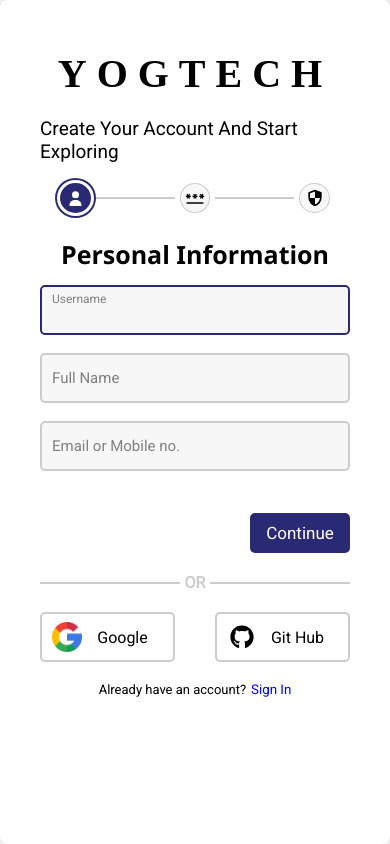
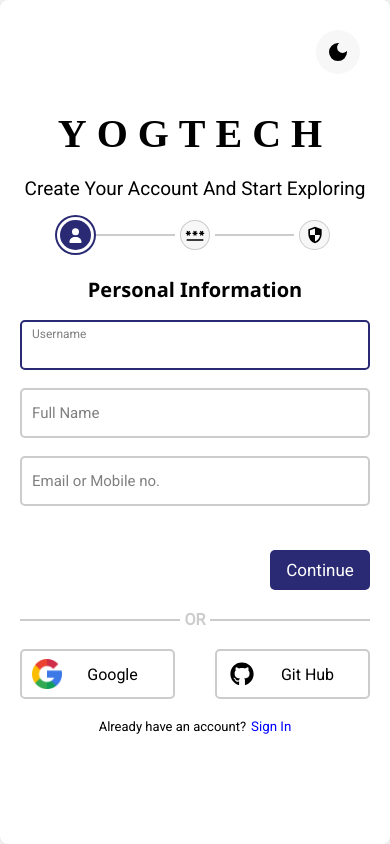
Before and after one commit to yogeshshimpi/Yogtech, a React (Vite) app in the folder frontend/: page /sign_up in a window 390 px wide. Built offline with nearby package versions, Linux system fonts and the light colour scheme; no server answers; a web font is replaced by a local one.

Commit message:
adding responsive in webstie

```diff
--- a/frontend/package.json
+++ b/frontend/package.json
@@ -5,7 +5,7 @@
   "type": "module",
   "scripts": {
     "dev": "vite",
-    "devMobile": "vite --host  10.79.30.72",
+    "devMobile": "vite --host  10.164.32.72",
     "build": "vite build",
     "lint": "eslint .",
     "preview": "vite preview"
--- a/frontend/src/Sign_in/Index.jsx
+++ b/frontend/src/Sign_in/Index.jsx
@@ -88,11 +88,12 @@ const Index = () => {
             <div className={styles.app_name}>{APP_NAME}</div>
             <form className={styles.input_sec}>
               <div
-                className={`${styles.input_field} ${
+                className={styles.input_field}
+              >
+               <div  className={`${styles.inputBox} ${
                   usernameFocus ? "secondary_border_color" : ""
-                }`}
-              >
-                <label htmlFor="username">
+                }`}>
+                 <label htmlFor="username">
                   <span className={usernameF ? styles.label2 : styles.label1}>
                     Phone number, username or email id
                   </span>
@@ -111,14 +112,16 @@ const Index = () => {
                     }}
                   />
                 </label>
+               </div>
               </div>
 
               <div
-                className={`${styles.input_field} ${
+                className={styles.input_field}
+              >
+               <div   className={`${styles.inputBox} ${
                   passwordFocus ? "secondary_border_color" : ""
-                }`}
-              >
-                <label htmlFor="password">
+                }`}>
+                 <label htmlFor="password">
                   <span className={passwordF ? styles.label2 : styles.label1}>
                     Password
                   </span>
@@ -135,8 +138,8 @@ const Index = () => {
                       setPasswordFocus(false);
                     }}
                   />
-                </label>
-                <button
+                  </label>
+                   <button
                   type="button"
                   className={styles.passwordV}
                   onClick={handlePasswordVisibility}
@@ -147,6 +150,8 @@ const Index = () => {
                     <Visibility_off size="20" className={styles.icon} />
                   )}
                 </button>
+               </div>
+
               </div>
 
               <button type="button" className={styles.submit}>
--- a/frontend/src/Sign_in/style.module.css
+++ b/frontend/src/Sign_in/style.module.css
@@ -5,9 +5,9 @@
   display: flex;
   flex-direction: column;
   align-items: center;
-  justify-content: center;
+  /* justify-content: center; */
   gap: 50px;
-  padding: 50px;
+  /* padding: 50px; */
 }
 
 .webTheme {
@@ -90,17 +90,22 @@
 }
 
 .log_in_sec {
+  height: 100vh;
   display: flex;
   flex-direction: column;
   width: 440px;
   gap: 30px;
+    padding: 50px 40px;
+    box-shadow: var(--box-shadow);
   border-radius: 8px;
+  justify-content: center;
 }
 
 .sign_in {
   display: flex;
   flex-direction: column;
   gap: 30px;
+
 }
 
 .app_name {
@@ -118,19 +123,16 @@
   gap: 10px;
 }
 
+
 .input_field {
+  width: 100%;
   display: flex;
-  background-color: var(--primary-color2);
-  padding: 5px;
-  border-radius: 8px;
-  height: 50px;
-  border: 1px solid var(--border-color);
-  transition-duration: 0.2s;
+  flex-direction: column;
+  gap: 8px;
 }
 
-.secondary_border_color {
-  border-color: var(--secondary-color);
-}
+
+
 
 .label1 {
   font-size: 15px;
@@ -142,26 +144,37 @@
   font-size: 12px;
 }
 
-.input_field:focus-within {
-  border: 1px solid var(--border-color);
-  box-shadow: 0 0 0 3px rgba(75, 71, 161, 0.2)
+.input_field .inputBox:focus-within {
+  border: 2px solid var(--border-color);
+  /* box-shadow: 0 0 0 3px rgba(64, 64, 64, 0.2) */
 }
 
-.input_field label {
+.input_field .inputBox {
   display: flex;
-  flex-direction: column;
-  justify-content: center;
-  gap: 3px;
-  padding: 5px;
-  width: 100%;
+  /* background-color: var(--primary-color2); */
+  padding: 5px 10px;
+  border-radius: 5px;
+  height: 50px;
+  border: 2px solid var(--border-color);
+  transition-duration: 0.2s;
 }
 
-.input_field label span {
+.input_field .inputBox label{
+  display: flex;
+  width: 100%;
+  flex-direction: column;
+}
+.secondary_border_color {
+  border-color: var(--secondary-color);
+}
+
+
+.input_field .inputBox span {
   transition-duration: 0.3s;
   color: #808080;
 }
 
-.input_field label input {
+.input_field .inputBox input {
   background-color: transparent;
   border: none;
   outline: none;
@@ -174,21 +187,21 @@
   align-items: center;
   justify-content: center;
   border: none;
+  background-color: transparent;
   border-radius: 50%;
   transition-duration: 0.2s;
+  border: 2px solid transparent;
 }
 
 .passwordV:hover {
-  background-color: var(--icon-svg-color);
-}
-
-.passwordV:hover .icon {
-  fill: var(--primary-color1);
+  border-color: var(--border-color);
 }
 
 .icon {
   transition-duration: 0.2s;
-  fill: var(--icon-svg-color);
+  height: 18px;
+  width: 18px;
+  fill: var(--primary-color3);
 }
 
 .submit {
@@ -228,13 +241,12 @@
 
 .authLogin button {
   padding: 10px;
-  height: 45px;
+  height: 50px;
   width: 200px;
   display: flex;
   justify-content: space-between;
   align-items: center;
-  background-color: var(--primary-color2);
-  border-radius: 8px;
+  border-radius: 5px;
   border: 2px solid var(--border-color);
   font-size: 15px;
 }
--- a/frontend/src/Sign_up/index.jsx
+++ b/frontend/src/Sign_up/index.jsx
@@ -10,8 +10,12 @@ import Visibility_off from "../component/svg/visibility_off";
 import { loginWithGitHub, loginWithGoogle } from "../auth";
 import GithubIcon from "../component/svg/GithubIcon";
 import google from "../assets/google.png";
+import { useNavigate } from "react-router-dom";
+import Dark_theme from "../component/svg/dark_theme";
+import Light_theme from "../component/svg/white_theme";
 
 const Index = () => {
+  const navigate = new useNavigate()
   const [inputF, setInputF] = useState({
     username: false,
     fullName: false,
@@ -50,12 +54,25 @@ const Index = () => {
 
   const [otpWay, setOtpWay] = useState("");
 
+  const themebtn = useRef();
+  const lightTheme = useRef(null);
+  const darkTheme = useRef(null);
+  const [theme, setTheme] = useState(false);
+
   useEffect(() => {
     if (inputField.current["username"]) {
       inputField.current["username"].focus();
     }
   }, []);
-
+const handleTheme = () => {
+    setTheme(!theme);
+    themebtn.current.disabled = true;
+    const themeName = theme ? "white" : "dark";
+    document.documentElement.setAttribute("data-theme", themeName);
+    setTimeout(() => {
+      themebtn.current.disabled = false;
+    }, 400);
+  };
   const handleCheckInputFill = (e) => {
     updateInputF(e.target.id, e.target.value !== "");
   };
@@ -299,7 +316,7 @@ const Index = () => {
           handleErrorDisplay(2, "The password is not match.");
         } else {
           inputError.current[2].style.height = "0px";
-          inputError.current[3].textContent = "";
+          inputError.current[2].textContent = "";
         }
       }
 
@@ -320,9 +337,12 @@ const Index = () => {
         inputError.current[1].textContent = "";
       }
       if (isValid) {
-        console.log("success");
-      }
+            // handleNextPage(true);
+  }
     }
+  };
+  const handleRedirectSignIn = () => {
+    navigate("/");
   };
 
   const handlePasswordVisibility = () => {
@@ -331,6 +351,21 @@ const Index = () => {
   return (
     <>
       <section className="hero">
+         <button
+        className="webTheme"
+        ref={themebtn}
+        onClick={handleTheme}
+      >
+        <Dark_theme
+          ref={darkTheme}
+          className={`dark_icon ${theme ? "dark_icon2" : "dark_icon1"}`}
+        />
+        <Light_theme
+          ref={lightTheme}
+          className={`white_icon ${theme ? "white_icon2" : "white_icon1"}`}
+        />
+      </button>
+
         <div className="logInSec">
           <div className="app_name">{APP_NAME}</div>
           <div className="heading">Create your account and start exploring</div>
@@ -735,7 +770,7 @@ const Index = () => {
             </button>
           </div>
           <div className="signIn">
-            Already have an account? <button>Sign In</button>
+            Already have an account? <button  onClick={handleRedirectSignIn}>Sign In</button>
           </div>
         </div>
       </section>
--- a/frontend/src/Sign_up/style.css
+++ b/frontend/src/Sign_up/style.css
@@ -4,6 +4,7 @@
     display: flex;
     justify-content: center;
     /* align-items: center; */
+    background-color: var(--primary-color1);
 }
 .logInSec{
     width: 460px;
@@ -12,8 +13,9 @@
     gap: 20px;
     padding: 50px 40px;
     border-radius: 8px;
-    box-shadow: 0px 0px 20px 0px #3d3d3d4a;
+    box-shadow: var(--box-shadow);
     overflow: hidden;
+    justify-content: center;
 }
 .app_name {
   font-size: 40px;
@@ -53,7 +55,12 @@
 .steps .circle .Icon{
   height: 20px;
   width: 20px;
-  stroke: var(--primary-color3);
+  fill: var(--primary-color3);
+}
+.secondary_color .Icon{
+  height: 20px;
+  width: 20px;
+  fill: white !important;
 }
 .steps .circle .icon1{
   height: 15px;
@@ -102,7 +109,7 @@
 
 .input_field .inputBox {
   display: flex;
-  background-color: var(--primary-color2);
+  /* background-color: var(--primary-color2); */
   padding: 5px 10px;
   border-radius: 5px;
   height: 50px;
@@ -133,7 +140,6 @@
 }
 
 .input_field .inputBox .passwordV{
-  background-color: var(--primary-color2);
   border: 2px solid transparent;
   height: 100%;
   width: 40px;
@@ -386,3 +392,79 @@ fill: var(--primary-color1);
   border: none;
   color: blue;
 }
+
+
+@media (max-width: 424px) {
+  .logInSec{
+    padding-inline:  20px;
+  }
+}
+@media (max-width: 406px) {
+  .stage_heading{
+    font-size: 20px;
+  }
+}
+@media (max-width: 384px) {
+  .logInSec .heading{
+    font-size: 17px;
+  }
+}
+@media (max-width: 361px) {
+  .logInSec .app_name{
+    font-size: 35px;
+  }
+  .logInSec .heading{
+    font-size: 14px;
+  }
+}
+@media (max-width: 333px) {
+  .stage_heading{
+    font-size: 17px;
+  }
+  .stageInput .stageSubHeading{
+    font-size:12px;
+  }
+}
+
+.webTheme {
+  position: absolute;
+  top: 30px;
+  right: 30px;
+  border: none;
+  padding: 10px;
+  background-color: var(--primary-color2);
+  border-radius: 50%;
+  display: flex;
+  align-items: center;
+  justify-content: center;
+  overflow: hidden;
+}
+
+.dark_icon {
+  transition-duration: 0.4s;
+}
+
+.dark_icon1 {
+  transform: translateY(0px);
+}
+
+.dark_icon2 {
+  transform: translateY(50px);
+}
+
+.white_icon {
+  position: absolute;
+  transition-duration: 0.4s;
+}
+
+.white_icon1 {
+  transform: translateY(-50px);
+}
+
+.white_icon2 {
+  transform: translateY(0px);
+}
+
+.hide {
+  display: none;
+}
--- a/frontend/src/index.css
+++ b/frontend/src/index.css
@@ -25,17 +25,20 @@ button{
   --secondary-color:#2a2a74;
   --secondary-hover-color:#1a1a42;
   --error-color:rgb(255 38 38);
+  --box-shadow: 0px 0px 20px 0px #3d3d3d4a;
+
 }
 
 [data-theme="dark"] {
   --primary-color3: white;              /* Opposite of black */
-  --primary-color1: #000000;            /* Opposite of white */
-  --primary-color2: #080808;            /* Opposite of light gray (#e2e2e2) */
+  --primary-color1: #191919;            /* Opposite of white */
+  --primary-color2: #383838;            /* Opposite of light gray (#e2e2e2) */
   --primary-color4:#1A1A1A;
   --border-color: #333333;            /* Opposite of gray */
   --icon-svg-color: rgb(182, 182, 182); /* Opposite of rgb(73, 73, 73) */
   --text-color: #ffffff;                /* Opposite of black */
-   /* Opposite of #1a1a42 (dark indigo → pale yellow) */
+
+  --box-shadow:  0px 0px 10px 0px #0000007c; /* Opposite of #1a1a42 (dark indigo → pale yellow) */
 }
 
 
--- a/frontend/src/strings/s1.jsx
+++ b/frontend/src/strings/s1.jsx
@@ -1 +1 @@
-export const APP_NAME = "yogtech"
+export const APP_NAME = "Yogtech"
```
